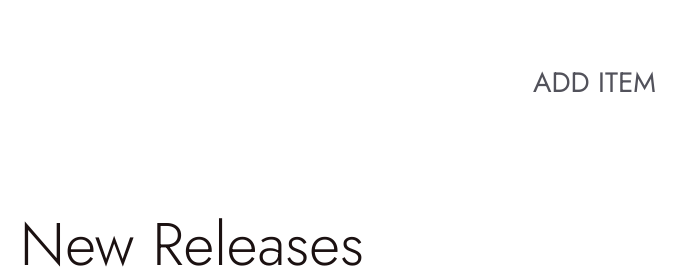
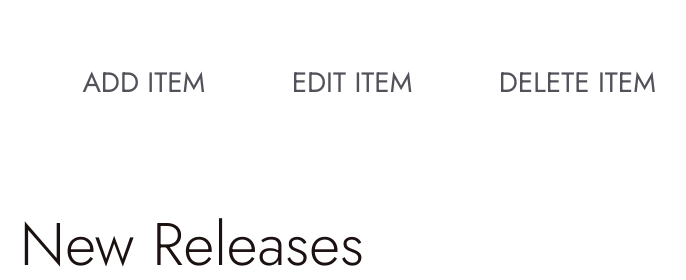
Before and after one commit to tnguyen217/assessment1-tnguyen217, a website built with Parcel: page src/index.html in a window 1280 px wide. Shown: the full height of the page, 448-1134 px from the left. Built offline with nearby package versions, Linux system fonts and the light colour scheme; some packages are replaced by stand-ins of ours; no server answers; the database is empty.

Commit message:
change build script

```diff
--- a/package.json
+++ b/package.json
@@ -6,7 +6,7 @@
     "clean": "rm -rf node_modules .git .parcel-cache dist .DS_Store",
     "static": "cp -rf ./src/static   dist",
     "start": "npx parcel src/index.html ",
-    "build":"npx parcel build src/index.html src/write.html src/update.html"
+    "build":"npx parcel build src/index.html src/write.html src/update.html src/delete"
   },
   "keywords": [],
   "author": "Tu Nguyen",
--- a/src/index.html
+++ b/src/index.html
@@ -52,8 +52,8 @@
 
         <li class="logo"><a href="index.html" ><img src="static/images/logo.png" alt="Plushie Logo on white"></a></li>
         <li><a href="write.html" class="add-item">Add Item</a></li>
-        <!-- <li><a href="update.html" class="add-item">Edit Item</a></li>
-        <li><a href="delete.html" class="add-item">Delete Item</a></li> -->
+        <li><a href="update.html" class="add-item">Edit Item</a></li>
+        <li><a href="delete.html" class="add-item">Delete Item</a></li>
       </ul>
     </nav>
 
```
Also changed, not shown: src/read.html (+1 -1 lines).
